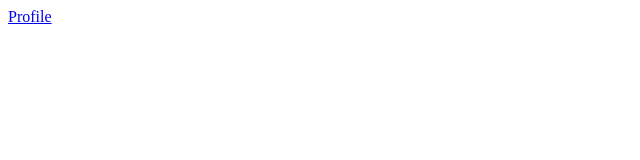
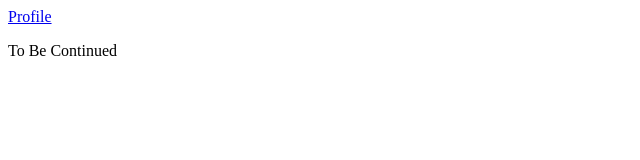
Before and after one commit to zInsTincTz/SE234_Lab3, a plain HTML site: page index.html in a window 1280 px wide. Shown: the full height of the page, 0-640 px from the left. Drawn offline with Linux system fonts and the light colour scheme.

Commit message:
add To Be Continued

```diff
--- a/index.html
+++ b/index.html
@@ -16,5 +16,6 @@
     <div class="inlineDisplay">
       <a href="./profile.html">Profile</a>
     </div>
+    <p>To Be Continued</p>
   </body>
 </html>
```
